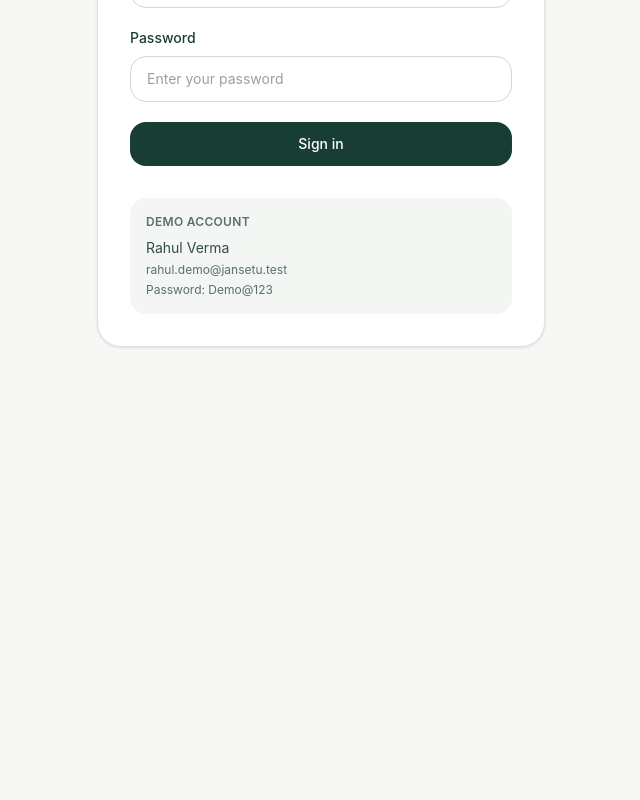
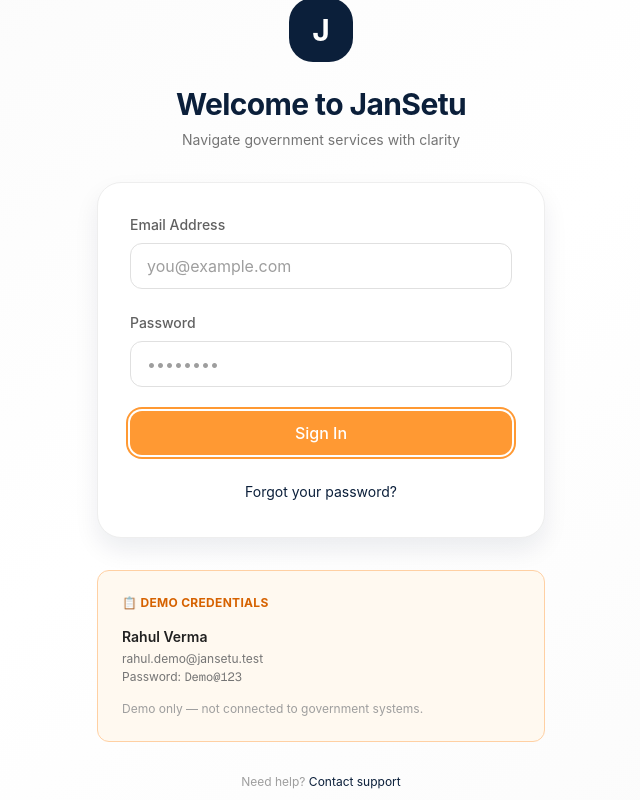
Before and after one commit to SarvakAmogh/JanSetu, a Next.js app: page /login in a window 1280 px wide. Shown: the part 320-1120 px from the top of the page, without its empty margins (319-959 px from the left). Before the commit the page ends 800 px from the top, so only its background shows below. Built offline with nearby package versions, Linux system fonts and the light colour scheme.

Commit message:
Redesign login page with premium government portal aesthetic (preserving auth logic)

```diff
--- a/src/app/login/page.tsx
+++ b/src/app/login/page.tsx
@@ -3,6 +3,8 @@
 import { FormEvent, useState } from 'react';
 import { useRouter } from 'next/navigation';
 import { login } from '../../../lib/auth';
+import Header from '../../../components/Header';
+import Footer from '../../../components/Footer';
 
 export default function LoginPage() {
   const router = useRouter();
@@ -10,15 +12,18 @@
   const [email, setEmail] = useState('');
   const [password, setPassword] = useState('');
   const [error, setError] = useState('');
+  const [isLoading, setIsLoading] = useState(false);
 
   function handleSubmit(event: FormEvent<HTMLFormElement>) {
     event.preventDefault();
     setError('');
+    setIsLoading(true);
 
     const user = login(email.trim(), password);
 
     if (!user) {
       setError('Invalid email or password.');
+      setIsLoading(false);
       return;
     }
 
@@ -26,96 +31,123 @@
   }
 
   return (
-    <main className="min-h-screen bg-[#f7f8f5] px-4 py-12 text-[#173d35]">
-      <div className="mx-auto flex min-h-[80vh] max-w-md items-center">
-        <section className="w-full rounded-2xl border border-[#dde3de] bg-white p-8 shadow-sm">
-          <div className="mb-8">
-            <p className="text-sm font-medium text-[#587069]">
-              JanSetu
-            </p>
-
-            <h1 className="mt-2 text-3xl font-semibold tracking-tight">
-              Welcome back
+    <>
+      <Header />
+      <main className="flex min-h-screen flex-col bg-gradient-to-br from-neutral-50 via-white to-neutral-50">
+        <div className="flex flex-1 items-center justify-center px-4 py-16 sm:px-6 lg:px-8">
+          <div className="w-full max-w-md">
+            {/* Logo Section */}
+            <div className="mb-8 text-center">
+              <div className="mx-auto mb-6 flex h-16 w-16 items-center justify-center rounded-2xl bg-indigo-900 text-3xl font-bold text-white">
+                J
+              </div>
+              <h1 className="text-3xl font-bold text-indigo-900">
+                Welcome to JanSetu
               </h1>
-
-            <p className="mt-2 text-sm leading-6 text-[#4f625c]">
-              Sign in to check your application and understand what to do
-              after a rejection.
+              <p className="mt-2 text-sm text-neutral-600">
+                Navigate government services with clarity
               </p>
             </div>
 
-          <form onSubmit={handleSubmit} className="space-y-5">
+            {/* Login Card */}
+            <div className="card-elevated p-8">
+              <form onSubmit={handleSubmit} className="space-y-6">
+                {/* Email Field */}
                 <div>
-              <label
-                htmlFor="email"
-                className="mb-2 block text-sm font-medium"
-              >
-                Email
+                  <label htmlFor="email" className="label-base">
+                    Email Address
                   </label>
-
                   <input
                     id="email"
                     type="email"
                     value={email}
                     onChange={(event) => setEmail(event.target.value)}
-                placeholder="Enter your email"
+                    placeholder="you@example.com"
                     required
-                className="w-full rounded-xl border border-[#cfd8d3] px-4 py-3 text-sm outline-none transition focus:border-[#173d35] focus:ring-2 focus:ring-[#173d35]/10"
+                    className="input-base mt-2"
                   />
                 </div>
 
+                {/* Password Field */}
                 <div>
-              <label
-                htmlFor="password"
-                className="mb-2 block text-sm font-medium"
-              >
+                  <label htmlFor="password" className="label-base">
                     Password
                   </label>
-
                   <input
                     id="password"
                     type="password"
                     value={password}
                     onChange={(event) => setPassword(event.target.value)}
-                placeholder="Enter your password"
+                    placeholder="••••••••"
                     required
-                className="w-full rounded-xl border border-[#cfd8d3] px-4 py-3 text-sm outline-none transition focus:border-[#173d35] focus:ring-2 focus:ring-[#173d35]/10"
+                    className="input-base mt-2"
                   />
                 </div>
 
+                {/* Error Message */}
                 {error && (
-              <p className="rounded-xl bg-red-50 px-4 py-3 text-sm text-red-700">
+                  <div className="rounded-lg border border-danger-200 bg-danger-50 px-4 py-3 text-sm text-danger-700">
                     {error}
-              </p>
+                  </div>
                 )}
 
+                {/* Submit Button */}
                 <button
                   type="submit"
-              className="w-full rounded-xl bg-[#173d35] px-4 py-3 text-sm font-medium text-white transition hover:bg-[#245348]"
+                  disabled={isLoading}
+                  className="btn-primary-saffron w-full text-base font-semibold"
                 >
-              Sign in
+                  {isLoading ? 'Signing in...' : 'Sign In'}
                 </button>
+
+                {/* Forgot Password Link */}
+                <div className="text-center">
+                  <a
+                    href="#"
+                    className="text-sm text-indigo-900 smooth-transition hover:text-saffron-500"
+                  >
+                    Forgot your password?
+                  </a>
+                </div>
               </form>
+            </div>
 
-          <div className="mt-8 rounded-xl bg-[#f3f6f3] p-4">
-            <p className="text-xs font-semibold uppercase tracking-wide text-[#587069]">
-              Demo account
+            {/* Demo Credentials Section */}
+            <div className="mt-8 rounded-lg border border-saffron-200 bg-saffron-50 p-6">
+              <p className="text-xs font-bold uppercase tracking-wide text-saffron-700">
+                📋 Demo Credentials
               </p>
 
-            <p className="mt-2 text-sm text-[#334c45]">
+              <div className="mt-4 space-y-3">
+                <div>
+                  <p className="text-sm font-semibold text-neutral-900">
                     Rahul Verma
                   </p>
-
-            <p className="mt-1 text-xs text-[#587069]">
+                  <p className="mt-1 text-xs text-neutral-600">
                     rahul.demo@jansetu.test
                   </p>
-
-            <p className="mt-1 text-xs text-[#587069]">
-              Password: Demo@123
+                  <p className="mt-0.5 text-xs text-neutral-600">
+                    Password: <code className="font-mono">Demo@123</code>
                   </p>
                 </div>
-        </section>
+              </div>
+
+              <p className="mt-4 text-xs text-neutral-500">
+                Demo only — not connected to government systems.
+              </p>
+            </div>
+
+            {/* Help Text */}
+            <p className="mt-8 text-center text-xs text-neutral-500">
+              Need help?{' '}
+              <a href="#" className="text-indigo-900 smooth-transition hover:text-saffron-500">
+                Contact support
+              </a>
+            </p>
+          </div>
         </div>
       </main>
+      <Footer />
+    </>
   );
 }
```
Lines whose indentation alone changed are shown as unchanged.
